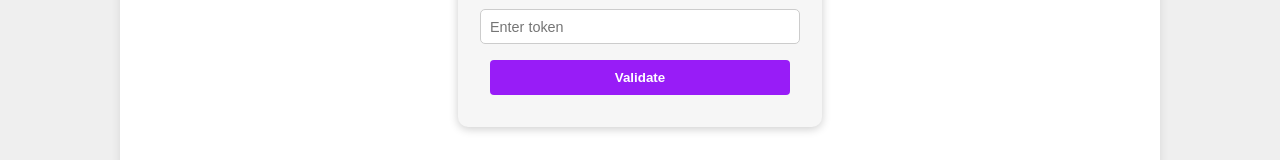
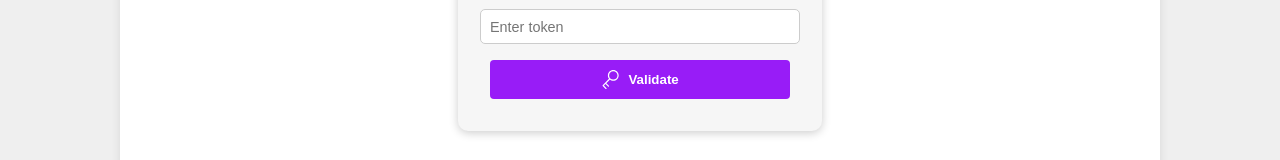
Before and after one commit to YodZ0/yandex-disk, a React (Vite) app in the folder frontend/: page / in a window 1280 px wide. Shown: the part 249-409 px from the top of the page. Built offline with nearby package versions, Linux system fonts and the light colour scheme.

Commit message:
Add icon + refactor

```diff
--- a/frontend/src/components/OAuthForm/OAuthForm.jsx
+++ b/frontend/src/components/OAuthForm/OAuthForm.jsx
@@ -1,4 +1,7 @@
 import { useState } from 'react';
+
+import { SlKey } from "react-icons/sl";
+
 import API from '../../services/api.jsx';
 
 import Button from '../Button/Button.jsx';
@@ -14,8 +17,7 @@ export default function OAuthForm({ onTokenValidated }) {
     async function validateToken(event) {
         event.preventDefault();
         try {
-            // const response = await API.post('/v1/auth/validate', { token });
-            const response = await API.post('/v1/test/validate', { token });
+            const response = await API.post('/v1/auth/validate', { token });
             if (response.data && response.data.user) {
                 const user = response.data.user;
                 setResponseMessage(
@@ -48,7 +50,7 @@ export default function OAuthForm({ onTokenValidated }) {
                         onChange={(e) => setToken(e.target.value)}
                     />
                 </Label>
-                <Button title="Validate" />
+                <Button title="Validate" icon={<SlKey />} type='submit' />
             </form>
             {responseMessage && <div className="response-message">{responseMessage}</div>}
         </div>
```
